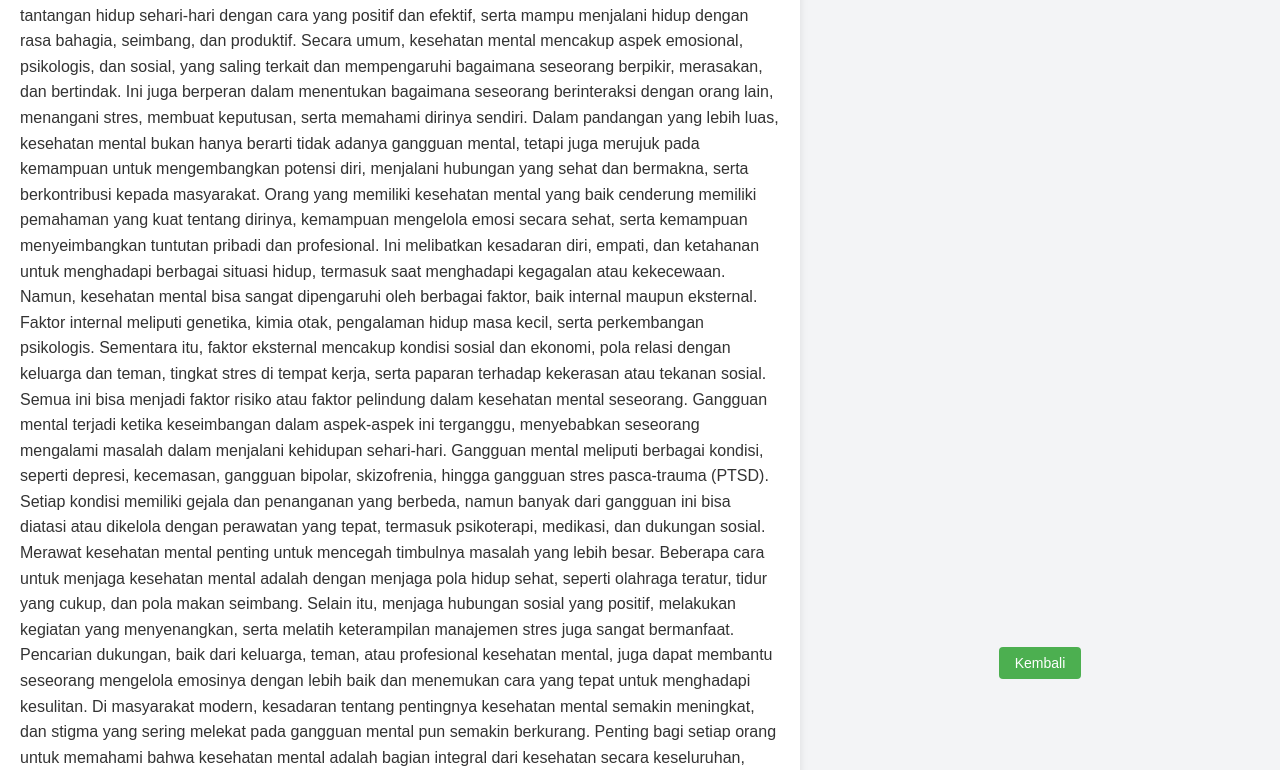
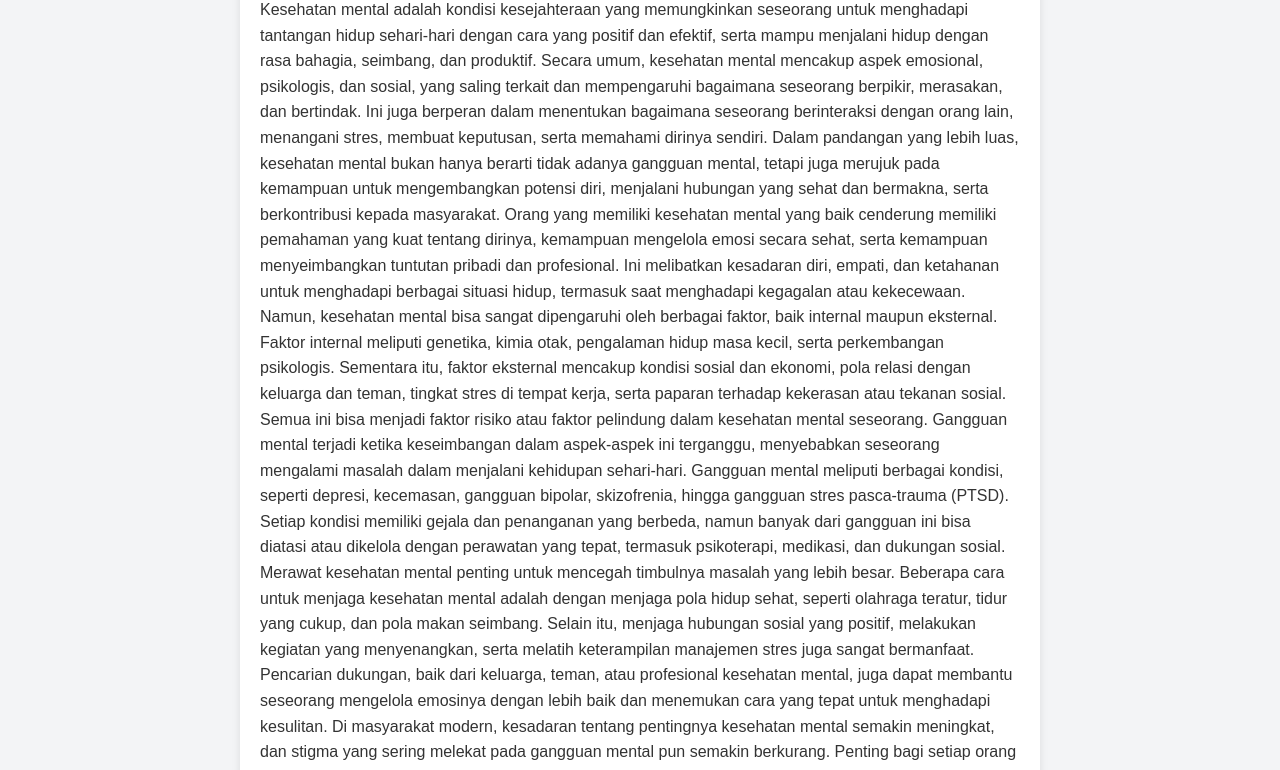
Before and after one commit to aufaa-the-creator/sehatkusmadaba, a plain HTML site: page kesehatan_mental.html in a window 1280 px wide. Shown: the part 100-870 px from the top of the page. Drawn offline with Linux system fonts and the light colour scheme.

Commit message:
button fix and color

```diff
--- a/kesehatan_mental.html
+++ b/kesehatan_mental.html
@@ -17,13 +17,10 @@
             color: #333;
             margin: 0;
             padding: 0;
-            display: flex;
-            justify-content: center;
-            align-items: center;
-            min-height: 100vh;
         }
 
         .container {
+            margin: 20px auto; /* Pusatkan kontainer secara horizontal */
             width: 100%;
             max-width: 800px;
             padding: 20px;
@@ -32,7 +29,6 @@
             box-shadow: 0 4px 8px rgba(0, 0, 0, 0.1);
             overflow-y: auto;
         }
-
         .title {
             text-align: center;
             font-size: 2em;
@@ -134,9 +130,7 @@
         </p>
     </div>
 
-</div>
-
-<button class="back-button" onclick="goBack()">Kembali</button>
+    <button class="back-button" onclick="goBack()">Kembali</button>
 </div>
 
 <script>
--- a/styles.css
+++ b/styles.css
@@ -336,7 +336,7 @@ body, html {
 
 /* Tombol B (Kolom Kanan) */
 .tips-menu-button.b-button {
-    background-color: #226b55;
+    background-color: #589b8a;
     height: calc(100% / 2 - 5px); /* Membuat setiap tombol B mengisi tinggi kolom kanan secara merata dan setara dengan dua tombol A */
 }
 
```
Also changed, not shown: kesehatan_kardiovaskuler.html (+2 -7 lines), kesehatan_kulit.html (+2 -7 lines), kesehatan_mata.html (+2 -7 lines), kesehatan_telinga.html (+2 -7 lines).
